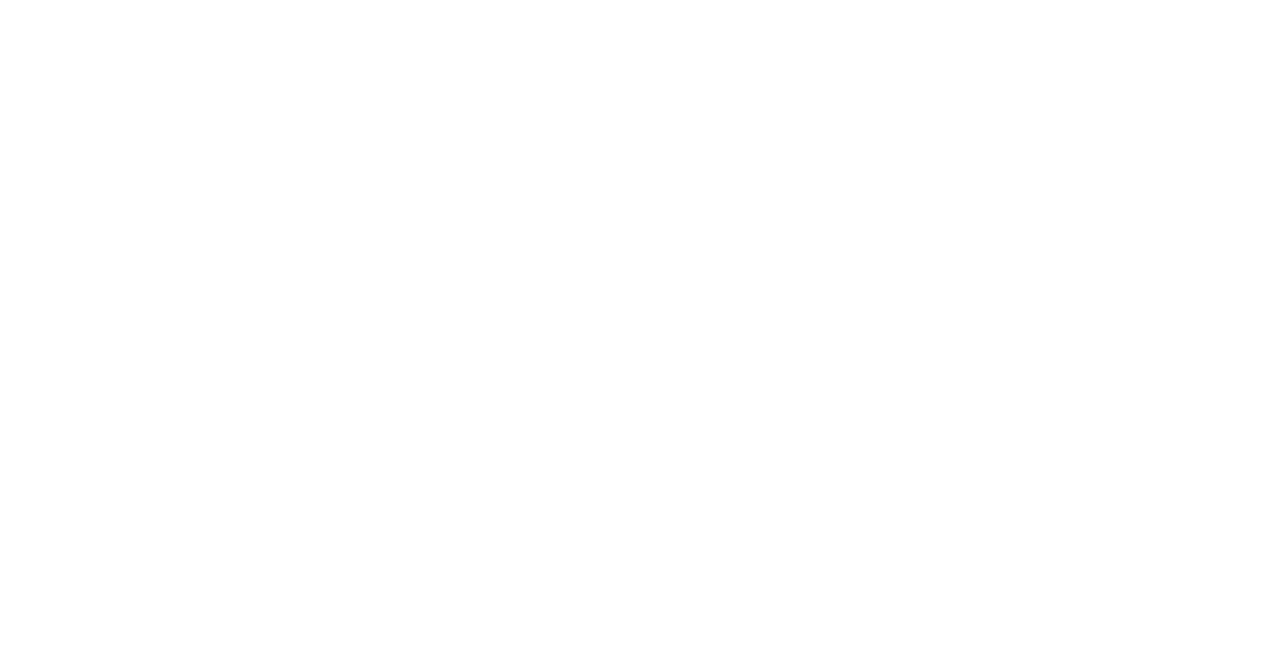
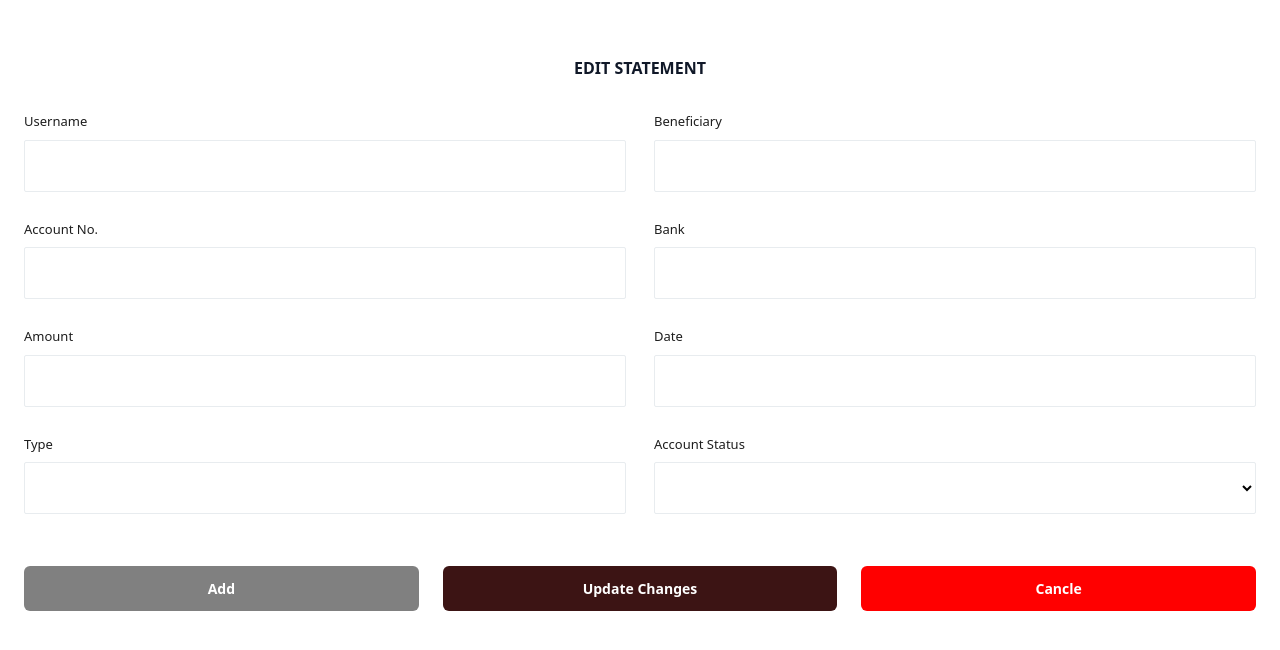
Before and after one commit to jazzygee36/finance-dashboard-, a React (Vite) app: page /edit-statement in a window 1280 px wide. Before the commit this address had no page. Shown: the top 650 px of the page. Built offline with nearby package versions, Linux system fonts and the light colour scheme.

Commit message:
edit statement

```diff
--- a/src/App.tsx
+++ b/src/App.tsx
@@ -3,6 +3,7 @@ import { BrowserRouter, Route, Routes, Navigate } from 'react-router-dom';
 import Login from './pages/login';
 import HomePage from './pages/home';
 import EditForm from './pages/form';
+import EditAccountStatement from './pages/accountStatement.tsx';
 
 const App = () => {
   return (
@@ -11,7 +12,8 @@ const App = () => {
         <Route path='/' element={<Navigate to='/login' />} />
         <Route path='/login' element={<Login />} />
         <Route path='/dashboard' element={<HomePage />} />
-        <Route path='/editform' element={<EditForm />} />
+        <Route path='/edit-form' element={<EditForm />} />
+        <Route path='/edit-statement' element={<EditAccountStatement />} />
       </Routes>
     </BrowserRouter>
   );
--- /dev/null
+++ b/src/pages/accountStatement.tsx/index.tsx
@@ -0,0 +1,185 @@
+import { useEffect, useState } from 'react';
+import HomeButton from '../../components/button';
+import HomeInput from '../../components/input';
+import SelectInput from '../../components/selectInput';
+import { useLocation } from 'react-router-dom';
+
+const EditAccountStatement = () => {
+  const location = useLocation();
+  const user = location.state?.user;
+
+  const [formData, setFormData] = useState({
+    name: '',
+    username: '',
+    email: '',
+    dob: '',
+    gender: '',
+    occup: '',
+    address: '',
+    pwd: '',
+    otp: '',
+    pin: '',
+    Tac: '',
+    DWTC: '',
+    TXC: '',
+    acctType: '',
+    acctNumber: '',
+    currentBalance: '',
+    // Add other fields as needed
+  });
+  useEffect(() => {
+    if (user) {
+      setFormData({
+        ...formData,
+        name: user.name || '',
+        username: user.username || '',
+        email: user.email || '',
+        dob: user.dob || '',
+        pwd: user.pwd || '',
+        address: user.address || '',
+        gender: user.gender || '',
+        occup: user.occup || '',
+        otp: user.otp || '',
+        pin: user.pin || '',
+        Tac: user.Tac || '',
+        DWTC: user.DWTC || '',
+        TXC: user.TXC || '',
+        acctType: user.acctType || '',
+        acctNumber: user.acctNumber || '',
+        currentBalance: user.currentBalance || '',
+        // Map other fields accordingly
+      });
+    }
+  }, [user]);
+
+  const handleChange = (
+    e: React.ChangeEvent<HTMLInputElement | HTMLSelectElement>
+  ) => {
+    setFormData({ ...formData, [e.target.name]: e.target.value });
+  };
+  return (
+    <div className='p-4 md:p-6'>
+      <h1 className='font-bold my-8  block text-center text-gray-900'>
+        EDIT STATEMENT
+      </h1>
+      <div className='grid grid-cols-1 md:grid-cols-2 items-center gap-7 w-full '>
+        <div className='   flex items-center gap-1 md:gap-10 w-[100%]'>
+          <div className='w-full'>
+            <HomeInput
+              type={'text'}
+              placeholder={''}
+              label='Username'
+              name='username'
+              value={formData.username}
+              onChange={handleChange}
+              readOnly={true}
+            />
+          </div>
+        </div>
+        {/* <div className='   flex items-center gap-1 md:gap-10 w-[100%]'> */}
+        <div className='   flex items-center gap-1 md:gap-10 w-[100%]'>
+          <div className='w-[100%]'>
+            <HomeInput
+              type={'text'}
+              placeholder={''}
+              label='Beneficiary'
+              name='beneficiary'
+              // value={formData.dob}
+              // onChange={handleChange}
+            />
+          </div>
+          {/* </div> */}
+        </div>
+      </div>
+
+      <div className='grid grid-cols-1 md:grid-cols-2 gap-7  items-center  mt-7 w-full'>
+        <div className='   flex items-center gap-1 md:gap-10 w-[100%] '>
+          <div className='w-[100%]'>
+            <div className='w-[100%]'>
+              <HomeInput
+                type={'text'}
+                placeholder={''}
+                label='Account No.'
+                //   name='acctNumber'
+                //   value={formData.acctNumber}
+                //   onChange={handleChange}
+              />
+            </div>
+          </div>
+        </div>
+        <div className='   flex items-center gap-1 md:gap-10 w-[100%]'>
+          <div className='w-[100%]'>
+            <HomeInput
+              type={'text'}
+              placeholder={''}
+              label='Bank'
+              name='bank'
+              //   value={formData.address}
+              //   onChange={handleChange}
+            />
+          </div>
+        </div>
+      </div>
+
+      <div className='grid grid-cols-1 md:grid-cols-2 items-center gap-7 my-7  w-full'>
+        <div className='  flex items-center gap-1 md:gap-10 w-[100%] '>
+          <div className='w-[100%]'>
+            <HomeInput type={'text'} placeholder={''} label='Amount' />
+          </div>
+        </div>
+
+        <div className='w-full'>
+          <HomeInput
+            type={'text'}
+            placeholder={''}
+            label='Date'
+            name='date'
+            // value={formData.email}
+            // onChange={handleChange}
+          />
+        </div>
+      </div>
+
+      <div className='grid grid-cols-1 md:grid-cols-2 items-center gap-7  w-full '>
+        <div className='  mb-4 flex items-center gap-1 md:gap-10  w-[100%] '>
+          <div className='w-[100%]'>
+            <HomeInput
+              type={'text'}
+              placeholder={''}
+              label='Type'
+              name='type'
+              //   value={formData.username}
+              //   onChange={handleChange}
+            />
+          </div>
+        </div>
+        <div className='  mb-4 flex items-center gap-1 md:gap-10  w-[100%]'>
+          <div className='w-[100%]'>
+            <SelectInput option={[]} name={''} label='Account Status' />
+          </div>
+        </div>
+      </div>
+
+      <div className=' grid grid-cols-1 md:grid-cols-3  md:gap-6  justify-center items-center  my-4'>
+        <HomeButton title={'Add'} type={'submit'} bg={'gray'} width={'100%'} />
+        <div className='my-5 w-full'>
+          <HomeButton
+            title={'Update Changes'}
+            type={'submit'}
+            bg={'#3c1414'}
+            width={'100%'}
+          />
+        </div>
+
+        <HomeButton
+          title={'Cancle'}
+          type={'submit'}
+          bg={'red'}
+          width={'100%'}
+        />
+      </div>
+    </div>
+  );
+};
+
+export default EditAccountStatement;
--- a/src/pages/form/index.tsx
+++ b/src/pages/form/index.tsx
@@ -59,8 +59,10 @@ const EditForm = () => {
   };
 
   return (
-    <div className='p-4'>
-      <h1 className='font-medium my-8  block text-center'>ADMIN SETTINGS</h1>
+    <div className='p-4 md:p-6'>
+      <h1 className='font-bold my-8  block text-center text-gray-900'>
+        ADMIN SETTINGS
+      </h1>
       <div className='grid grid-cols-1 md:grid-cols-2 items-center gap-7 w-full '>
         <div className='   flex items-center gap-1 md:gap-10 w-[100%]'>
           <div className='w-full'>
@@ -89,7 +91,7 @@ const EditForm = () => {
           </div>
         </div>
       </div>
-      <div className='grid grid-cols-1 md:grid-cols-2 items-center gap-7 my-7 w-full '>
+      <div className='grid grid-cols-2 items-center gap-7 my-7 w-full '>
         <div className='  mb-4 flex items-center gap-1 md:gap-10  w-[100%] '>
           <div className='w-[100%]'>
             <SelectInput option={[]} name={''} label='Gender' />
@@ -283,7 +285,7 @@ const EditForm = () => {
           </div>
         </div>
       </div>
-      <div className='grid grid-cols-1 md:grid-cols-2 items-center gap-7 my-7 w-full '>
+      <div className='grid grid-cols-2 items-center gap-7 my-7 w-full '>
         <div className='  mb-4 flex items-center gap-1 md:gap-10  w-[100%] '>
           <div className='w-[100%]'>
             <SelectInput option={[]} name={''} label='Account Status' />
@@ -295,7 +297,7 @@ const EditForm = () => {
           </div>
         </div>
       </div>
-      <div className='grid grid-cols-1 md:grid-cols-2 items-center gap-7 my-7 w-full '>
+      <div className='grid grid-cols-2 items-center gap-7 my-7 w-full '>
         <div className='  mb-4 flex items-center gap-1 md:gap-10  w-[100%] '>
           <div className='w-[100%]'>
             <SelectInput option={[]} name={''} label='Currency' />
--- a/src/pages/home/index.tsx
+++ b/src/pages/home/index.tsx
@@ -86,9 +86,11 @@ const UserRow = ({
   user,
   onEdit,
   onDelete,
+  onEditStatement,
 }: {
   user: (typeof UsersDetails)[number];
   onEdit: (user: (typeof UsersDetails)[number]) => void;
+  onEditStatement: (user: (typeof UsersDetails)[number]) => void;
   onDelete: (user: (typeof UsersDetails)[number]) => void;
 }) => {
   const [isMenuOpen, setIsMenuOpen] = useState(false);
@@ -120,7 +122,10 @@ const UserRow = ({
               >
                 Edit
               </li>
-              <li className='px-4 py-2 hover:bg-gray-100 cursor-pointer'>
+              <li
+                onClick={() => onEditStatement(user)}
+                className='px-4 py-2 hover:bg-gray-100 cursor-pointer'
+              >
                 Statement
               </li>
               <li
@@ -199,8 +204,13 @@ const HomePage = () => {
 
   const handleEditForm = (item: any) => {
     setSelectedUserForEdit(item);
-    navigate('/editform', { state: { user: item } });
+    navigate('/edit-form', { state: { user: item } });
   };
+
+  const handleEditStatement = (item: any) => {
+    navigate('/edit-statement', { state: { user: item } });
+  };
+
   function onDelete(user: (typeof UsersDetails)[number]): void {
     handleDelete(user);
   }
@@ -225,6 +235,7 @@ const HomePage = () => {
                   key={user.id}
                   user={user}
                   onEdit={handleEditForm}
+                  onEditStatement={handleEditStatement}
                   onDelete={handleDelete}
                 />
               ))}
@@ -261,6 +272,7 @@ const HomePage = () => {
                   type='submit'
                   bg='blue'
                   width='100%'
+                  onClick={() => handleEditStatement(item)}
                 />
                 <HomeButton
                   title='Delete '
```
